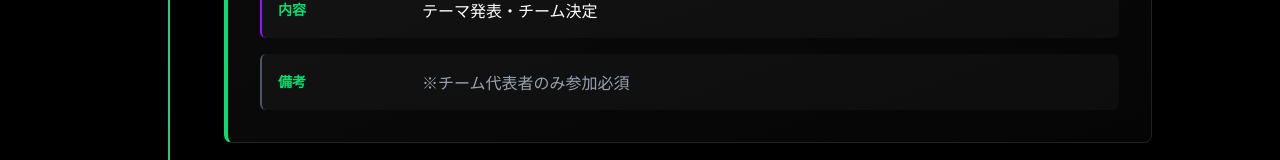
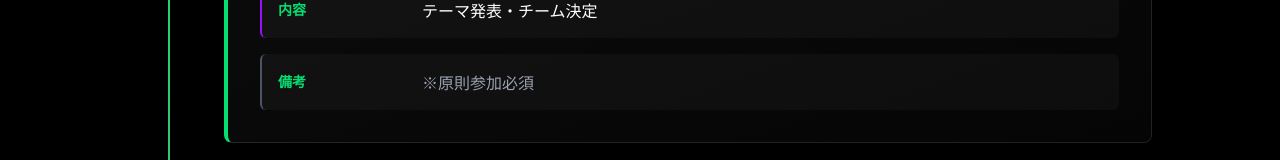
Before and after one commit to Tech-SummerCamp/TSC, a React (Vite) app: page /TSC/schedule in a window 1280 px wide. Shown: the part 471-631 px from the top of the page. Built offline with nearby package versions, Linux system fonts and the light colour scheme.

Commit message:
スケジュールページの備考文言を「※チーム代表者のみ参加必須」から「※原則参加必須」に変更

```diff
--- a/src/pages/2025/Schedule.tsx
+++ b/src/pages/2025/Schedule.tsx
@@ -32,7 +32,7 @@ const Schedule = () => {
                   </div>
                   <div className="flex items-center gap-6 p-4 bg-white/3 rounded-md border-l-2 border-l-gray-600 transition-all duration-300 hover:bg-white/5 hover:translate-x-1">
                     <span className="font-mono text-sm font-semibold text-green-400 min-w-[80px] md:min-w-[120px]">備考</span>
-                    <span className="text-base text-gray-400 flex-1">※チーム代表者のみ参加必須</span>
+                    <span className="text-base text-gray-400 flex-1">※原則参加必須</span>
                   </div>
                 </div>
               </div>
```
